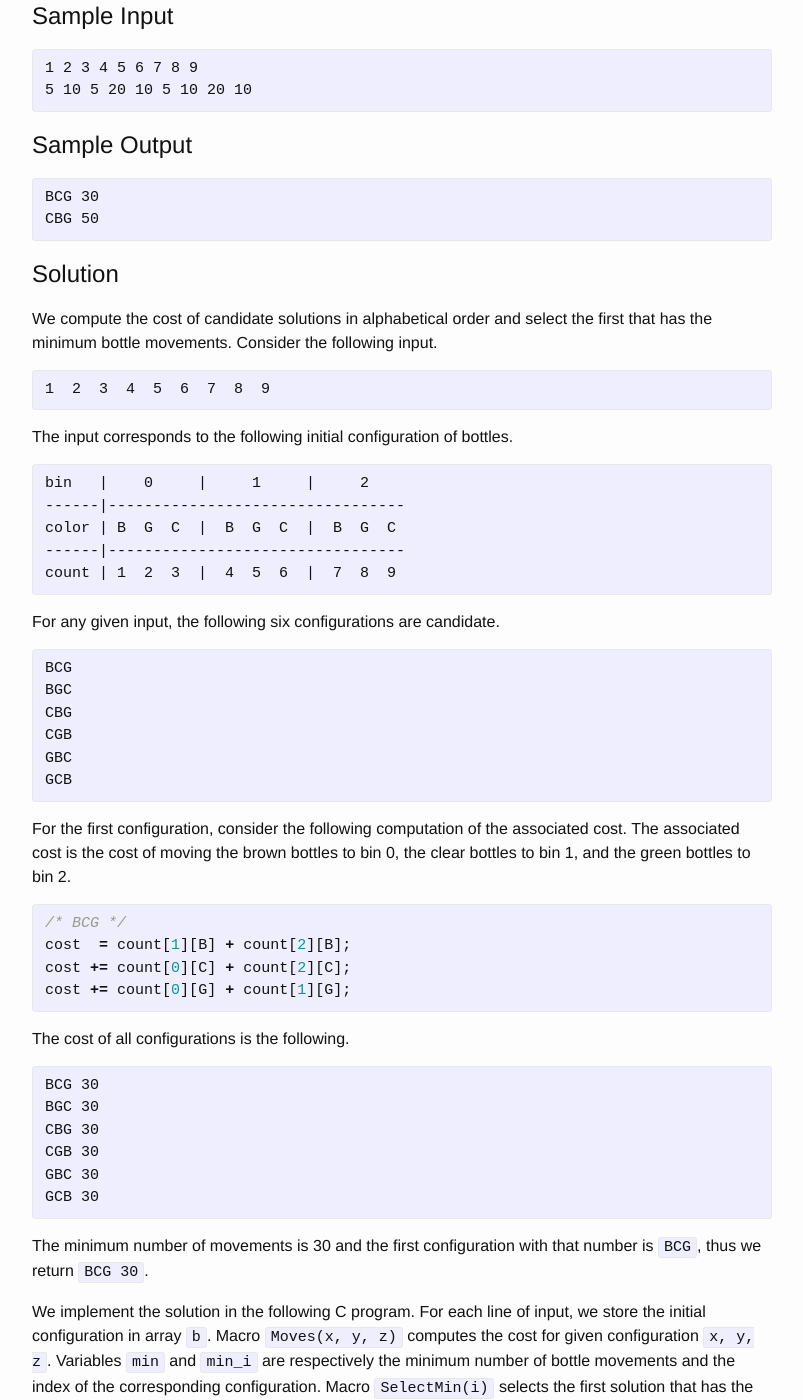
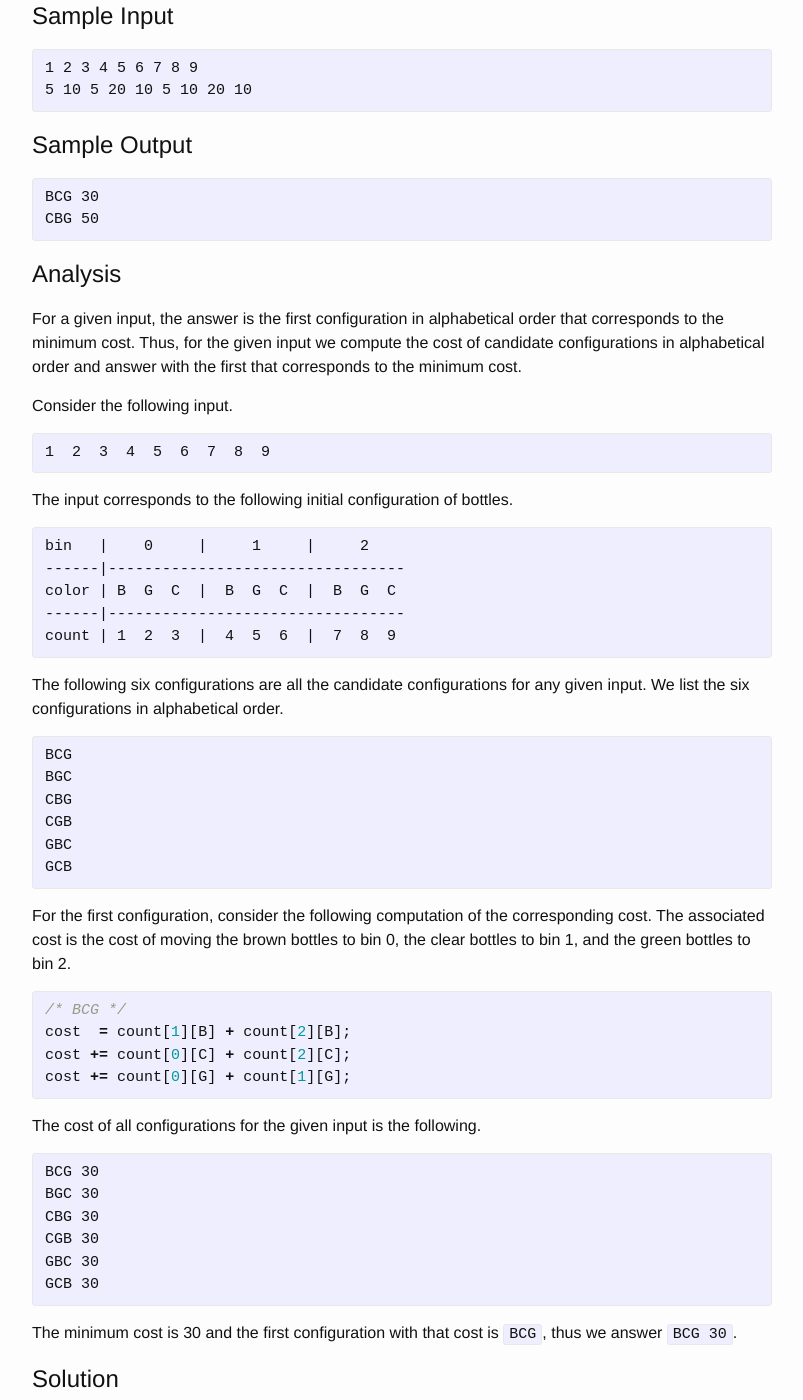
Before and after one commit to mrrusof/mrrusof.github.io, a Jekyll site: the page built from _posts/2016-03-21-ecological-bin-packing.markdown, in a window 1280 px wide and 1400 px high, scrolled down 1266 px. Shown: the whole window, without its empty margins (238-1041 px from the left). Built offline with Jekyll 4.4.1, drawn with Linux system fonts in a browser that asks for light colours; comment, search, counter and statistics services are not loaded; some of the changed text lies outside the part shown.

Commit message:
Revisit explanation for 102.

```diff
--- a/_posts/2016-03-21-ecological-bin-packing.markdown
+++ b/_posts/2016-03-21-ecological-bin-packing.markdown
@@ -83,11 +83,15 @@ BCG 30
 CBG 50
 {% endhighlight %}
 
-# Solution
+# Analysis
 
-We compute the cost of candidate solutions in alphabetical order and
-select the first that has the minimum bottle movements.  Consider the
-following input.
+For a given input, the answer is the first configuration in
+alphabetical order that corresponds to the minimum cost.
+Thus, for the given input we compute the cost of candidate
+configurations in alphabetical order and answer with the first that
+corresponds to the minimum cost.
+
+Consider the following input.
 
 {% highlight asciidoc %}
 1  2  3  4  5  6  7  8  9
@@ -104,8 +108,9 @@ color | B  G  C  |  B  G  C  |  B  G  C
 count | 1  2  3  |  4  5  6  |  7  8  9
 {% endhighlight %}
 
-For any given input, the following six configurations are
-candidate.
+The following six configurations are all the candidate configurations
+for any given input.  We list the six configurations in alphabetical
+order.
 
 {% highlight asciidoc %}
 BCG
@@ -117,7 +122,7 @@ GCB
 {% endhighlight %}
 
 For the first configuration, consider the following computation of the
-associated cost.  The associated cost is the cost of moving the brown
+corresponding cost.  The associated cost is the cost of moving the brown
 bottles to bin 0, the clear bottles to bin 1, and the green bottles to
 bin 2.
 
@@ -128,7 +133,7 @@ cost += count[0][C] + count[2][C];
 cost += count[0][G] + count[1][G];
 {% endhighlight %}
 
-The cost of all configurations is the following.
+The cost of all configurations for the given input is the following.
 
 {% highlight asciidoc %}
 BCG 30
@@ -139,16 +144,18 @@ GBC 30
 GCB 30
 {% endhighlight %}
 
-The minimum number of movements is 30 and the first configuration with
-that number is `BCG`, thus we return `BCG 30`.
+The minimum cost is 30 and the first configuration with
+that cost is `BCG`, thus we answer `BCG 30`.
+
+# Solution
 
 We implement the solution in the following C program.
 For each line of input, we store the initial configuration in array
 `b`.  Macro `Moves(x, y, z)` computes the cost for given configuration `x,
 y, z`.  Variables `min` and `min_i` are respectively the minimum number of bottle
 movements and the index of the corresponding configuration.  Macro
-`SelectMin(i)` selects the first solution that has the minimum bottle
-movements by updating `min` and `min_i`.  The sequence of appications
+`SelectMin(i)` selects the first solution that has the minimum cost by
+updating `min` and `min_i`.  The sequence of appications
 of `Moves` and `Select` computes the answer.  The `printf`
 statement prints the configuration label and the cost of the answer.
 
```
